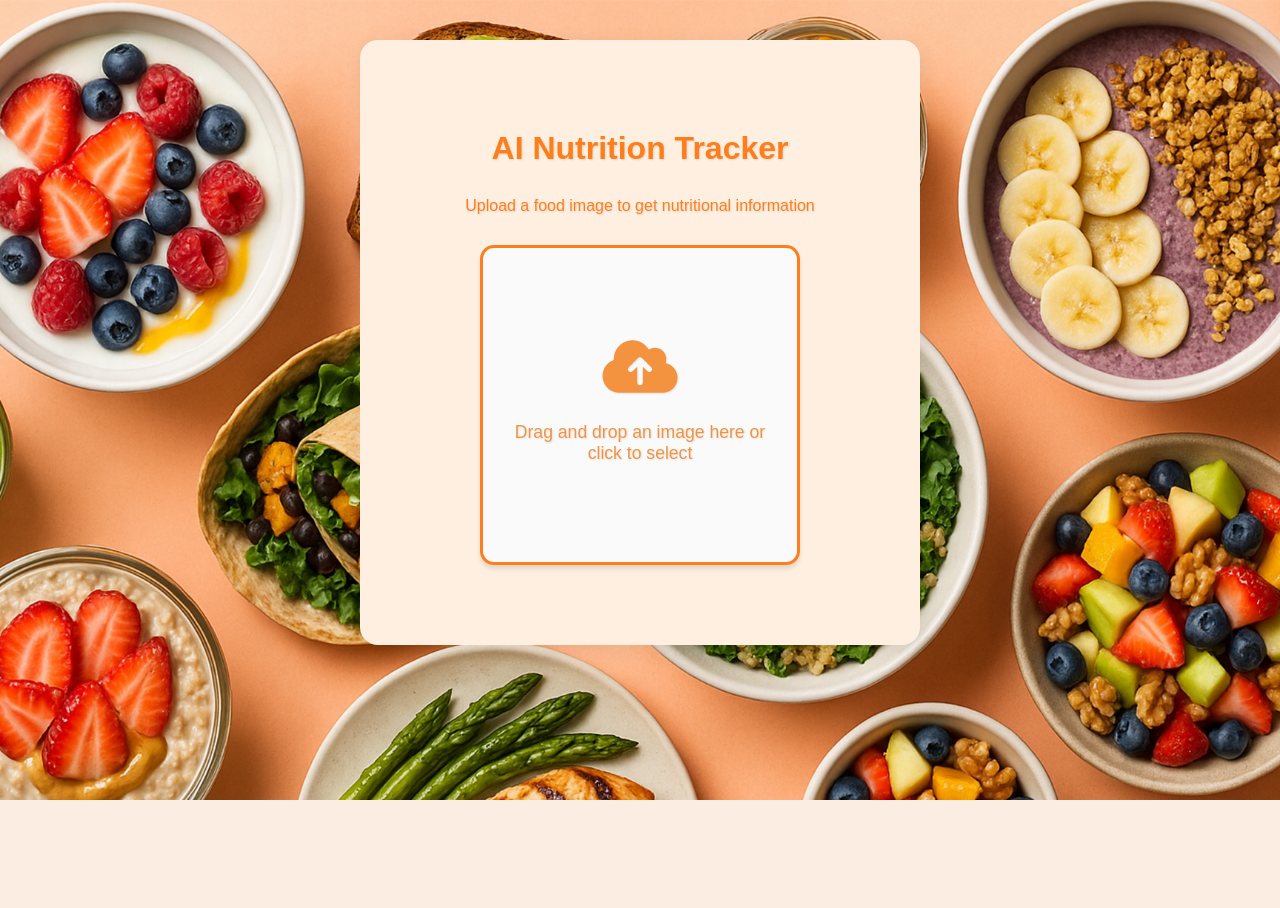
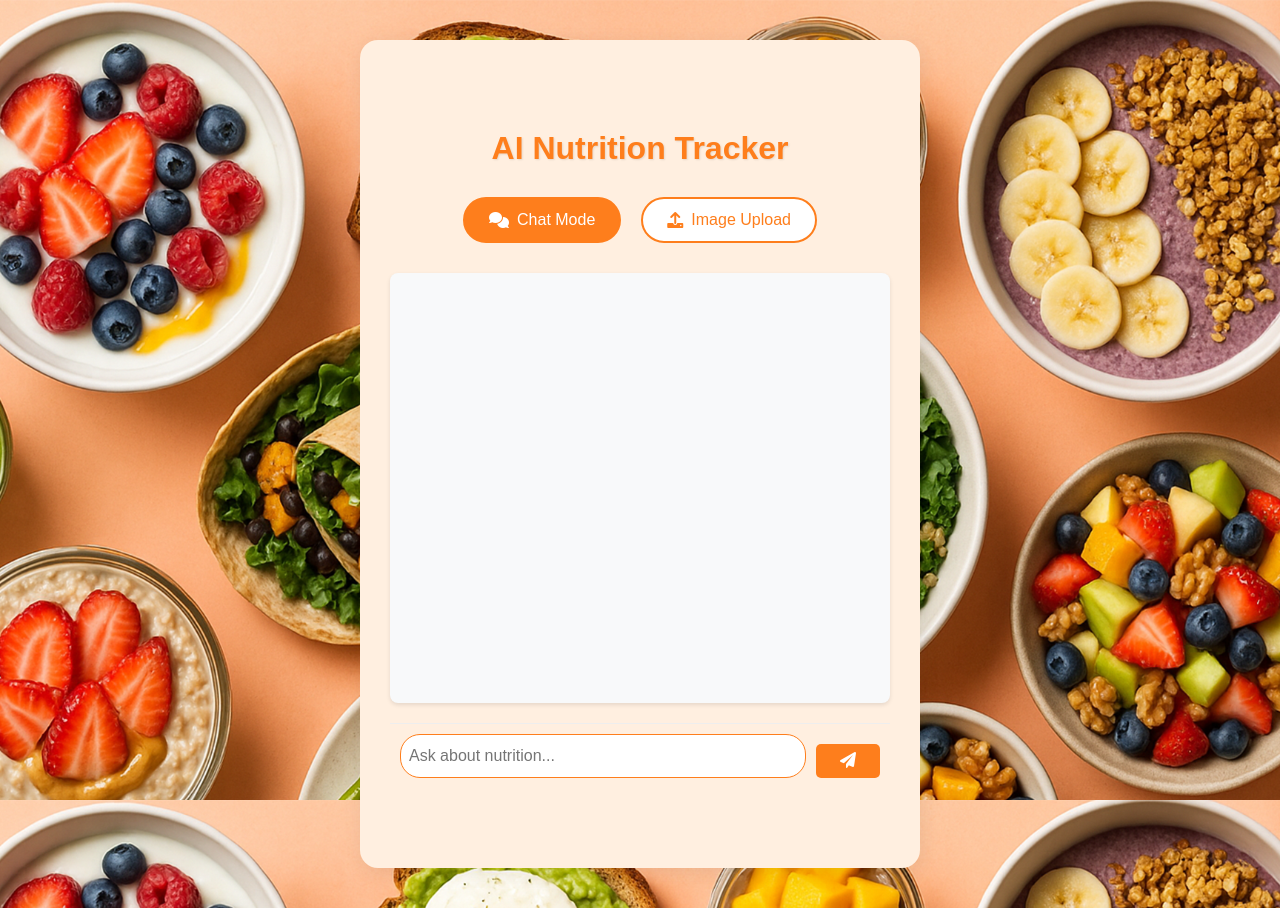
Before and after one commit to ThatCodebyTony/AI_Nutrition_Tracker, a Django app: page / in a window 1280 px wide. Before the commit the page ends 800 px from the top, so only its background shows below. Run offline with Django 5.2, Linux system fonts and the light colour scheme.

Commit message:
chat window and upload window mode

```diff
--- a/food_detector/templates/food_detector/upload.html
+++ b/food_detector/templates/food_detector/upload.html
@@ -12,8 +12,33 @@
     <div class="main-panel">
         <div class="container">
             <h1>AI Nutrition Tracker</h1>
-            <p>Upload a food image to get nutritional information</p>
 
+            <!-- Mode Toggle -->
+            <div class="mode-toggle">
+                <button id="chat-mode" class="mode-button active">
+                    <i class="fas fa-comments"></i> Chat Mode
+                </button>
+                <button id="upload-mode" class="mode-button">
+                    <i class="fas fa-upload"></i> Image Upload
+                </button>
+            </div>
+
+            <!-- Chat Interface (Shown by default) -->
+            <div id="chat-interface" class="interface-section">
+                <div class="chat-container" id="chat-container">
+                    <!-- Messages will appear here -->
+                </div>
+                <form id="chat-form" class="chat-form">
+                    {% csrf_token %}
+                    <input type="text" id="user-input" placeholder="Ask about nutrition..." required>
+                    <button type="submit" class="button">
+                        <i class="fas fa-paper-plane"></i>
+                    </button>
+                </form>
+            </div>
+
+            <!-- Upload Interface (Hidden by default) -->
+            <div id="upload-interface" class="interface-section" style="display: none;">
                 <form method="post" enctype="multipart/form-data" id="upload-form">
                     {% csrf_token %}
                     <div class="upload-area" id="drop-area">
@@ -32,11 +57,13 @@
                 </form>
             </div>
         </div>
+    </div>
 
     <button class="back-to-top" id="backToTop">
         <i class="fas fa-arrow-up"></i>
     </button>
 
     <script src="{% static 'js/script.js' %}"></script>
+    <script src="{% static 'js/chat.js' %}"></script>
 </body>
 </html>
--- a/food_detector/urls.py
+++ b/food_detector/urls.py
@@ -3,4 +3,5 @@ from . import views
 
 urlpatterns = [
     path('', views.upload_image, name='upload_image'),
+    path('chat/', views.chat, name='chat'),
 ]
--- a/food_detector/views.py
+++ b/food_detector/views.py
@@ -2,6 +2,9 @@ from django.shortcuts import render
 from django.core.files.storage import FileSystemStorage
 from django.http import JsonResponse
 from main import detect_food
+from transformers import AutoTokenizer, AutoModelForCausalLM
+import torch
+
 
 def upload_image(request):
     if request.method == 'POST' and request.FILES.get('image'):
@@ -18,3 +21,41 @@ def upload_image(request):
             'results': results
         })
     return render(request, 'food_detector/upload.html')
+
+# Initialize model and tokenizer globally
+tokenizer = AutoTokenizer.from_pretrained("Qwen/Qwen3-0.6B", trust_remote_code=True)
+model = AutoModelForCausalLM.from_pretrained("Qwen/Qwen3-0.6B", trust_remote_code=True, device_map="auto")
+
+def chat(request):
+    if request.method == 'POST':
+        print("[DEBUG] Received POST to /chat/")
+        message = request.POST.get('message')
+        if not message:
+            return JsonResponse({'response': 'No message provided'})
+
+        # Add context for nutrition-related conversations
+        prompt = f"You are a nutrition expert assistant. Help answer this nutrition-related question: {message}"
+
+        try:
+            # Generate response
+            input_ids = tokenizer.encode(prompt, return_tensors="pt").to('cuda')
+            outputs = model.generate(
+                input_ids,
+                max_length=200,  # Increased length for more detailed responses
+                num_return_sequences=1,
+                temperature=0.7,
+                pad_token_id=tokenizer.eos_token_id
+            )
+
+            response = tokenizer.decode(outputs[0], skip_special_tokens=True)
+
+            # Extract the actual response (remove the prompt)
+            response = response.replace(prompt, '').strip()
+
+            return JsonResponse({'response': response})
+
+        except Exception as e:
+            print(f"Error generating response: {e}")
+            return JsonResponse({'response': 'I apologize, but I encountered an error processing your request.'})
+
+    return render(request, 'food_detector/upload.html')
--- a/static/css/style.css
+++ b/static/css/style.css
@@ -243,3 +243,234 @@ h1 {
 .upload-area.highlight .upload-text {
     color: #ffd3ac; /* darker orange on hover */
 }
+
+
+/* chatbot styles */
+
+/* Add these styles to your existing CSS */
+.chat-container {
+    height: 400px;
+    overflow-y: auto;
+    margin-bottom: 20px;
+    padding: 20px;
+    background: white;
+    border-radius: 8px;
+    box-shadow: 0 2px 4px rgba(0,0,0,0.1);
+}
+
+.chat-message {
+    margin-bottom: 15px;
+    padding: 10px 15px;
+    border-radius: 8px;
+    max-width: 80%;
+}
+
+.user-message {
+    background-color: #fe7e1c;
+    color: white;
+    margin-left: auto;
+}
+
+.bot-message {
+    background-color: #f5f5f5;
+    color: #333;
+    margin-right: auto;
+}
+
+.chat-form {
+    display: flex;
+    gap: 10px;
+}
+
+#user-input {
+    flex: 1;
+    padding: 10px;
+    border: 2px solid #fe7e1c;
+    border-radius: 5px;
+    font-size: 16px;
+}
+
+#user-input:focus {
+    outline: none;
+    border-color: #ffd3ac;
+}
+
+/* Add chat button to main page */
+.chat-button {
+    position: fixed;
+    bottom: 40px;
+    right: 40px;
+    background-color: #fe7e1c;
+    color: white;
+    width: 60px;
+    height: 60px;
+    border-radius: 50%;
+    display: flex;
+    align-items: center;
+    justify-content: center;
+    cursor: pointer;
+    box-shadow: 0 2px 5px rgba(0,0,0,0.2);
+    transition: all 0.3s ease;
+    z-index: 1000;
+}
+
+.chat-button:hover {
+    transform: scale(1.1);
+}
+
+/* Chat interface styles */
+.chat-wrapper {
+    position: fixed;
+    bottom: 80px;
+    right: 20px;
+    width: 300px;
+    background: white;
+    border-radius: 10px;
+    box-shadow: 0 2px 10px rgba(0,0,0,0.1);
+    display: none;
+    z-index: 1000;
+}
+
+.chat-header {
+    background: #fe7e1c;
+    color: white;
+    padding: 10px 15px;
+    border-radius: 10px 10px 0 0;
+    display: flex;
+    justify-content: space-between;
+    align-items: center;
+}
+
+.minimize-button {
+    background: none;
+    border: none;
+    color: white;
+    cursor: pointer;
+}
+
+.chat-container {
+    height: 300px;
+    overflow-y: auto;
+    padding: 15px;
+    background: #f8f9fa;
+}
+
+.chat-form {
+    display: flex;
+    padding: 10px;
+    gap: 10px;
+    border-top: 1px solid #eee;
+}
+
+#user-input {
+    flex: 1;
+    padding: 8px;
+    border: 1px solid #fe7e1c;
+    border-radius: 20px;
+    outline: none;
+}
+
+.chat-message {
+    margin-bottom: 10px;
+    padding: 8px 12px;
+    border-radius: 15px;
+    max-width: 80%;
+    word-wrap: break-word;
+}
+
+.user-message {
+    background: #fe7e1c;
+    color: white;
+    margin-left: auto;
+    border-bottom-right-radius: 5px;
+}
+
+.bot-message {
+    background: white;
+    color: #333;
+    margin-right: auto;
+    border-bottom-left-radius: 5px;
+}
+
+/* Adjust chat button position */
+.chat-button {
+    position: fixed;
+    bottom: 20px;
+    right: 20px;
+    width: 50px;
+    height: 50px;
+    border-radius: 25px;
+    background: #fe7e1c;
+    color: white;
+    border: none;
+    cursor: pointer;
+    display: flex;
+    align-items: center;
+    justify-content: center;
+    box-shadow: 0 2px 5px rgba(0,0,0,0.2);
+    z-index: 1000;
+}
+
+.chat-button:hover {
+    transform: scale(1.1);
+}
+
+/* mode toggle styles */
+
+.mode-toggle {
+    margin-bottom: 30px;
+    display: flex;
+    justify-content: center;
+    gap: 20px;
+}
+
+.mode-button {
+    padding: 12px 24px;
+    border: 2px solid #fe7e1c;
+    background-color: white;
+    color: #fe7e1c;
+    border-radius: 25px;
+    cursor: pointer;
+    font-size: 16px;
+    transition: all 0.3s ease;
+    display: flex;
+    align-items: center;
+    gap: 8px;
+}
+
+.mode-button:hover {
+    background-color: #fff3e8;
+}
+
+.mode-button.active {
+    background-color: #fe7e1c;
+    color: white;
+}
+
+.interface-section {
+    transition: all 0.3s ease;
+}
+
+#chat-interface .chat-container {
+    height: 400px;
+    margin-bottom: 20px;
+}
+
+.loading {
+    opacity: 0.6;
+    font-style: italic;
+}
+
+.bot-message.loading::after {
+    content: '';
+    display: inline-block;
+    animation: ellipsis 1.5s infinite;
+    width: 20px;
+    text-align: left;
+}
+
+@keyframes ellipsis {
+    0% { content: '.'; }
+    33% { content: '..'; }
+    66% { content: '...'; }
+}
--- /dev/null
+++ b/static/js/chat.js
@@ -0,0 +1,72 @@
+document.addEventListener('DOMContentLoaded', function() {
+    // Mode switching
+    const chatMode = document.getElementById('chat-mode');
+    const uploadMode = document.getElementById('upload-mode');
+    const chatInterface = document.getElementById('chat-interface');
+    const uploadInterface = document.getElementById('upload-interface');
+    const chatForm = document.getElementById('chat-form');
+    const userInput = document.getElementById('user-input');
+    const chatContainer = document.getElementById('chat-container');
+
+    // Mode switching functionality
+    chatMode.addEventListener('click', () => {
+        chatMode.classList.add('active');
+        uploadMode.classList.remove('active');
+        chatInterface.style.display = 'block';
+        uploadInterface.style.display = 'none';
+    });
+
+    uploadMode.addEventListener('click', () => {
+        uploadMode.classList.add('active');
+        chatMode.classList.remove('active');
+        uploadInterface.style.display = 'block';
+        chatInterface.style.display = 'none';
+    });
+
+    // Handle chat form submission
+    chatForm.addEventListener('submit', function(e) {
+        e.preventDefault();
+
+        const message = userInput.value;
+        if (!message.trim()) return;
+
+        // Add user message
+        addMessage(message, 'user');
+        userInput.value = '';
+
+        // Show loading state
+        addMessage('...', 'bot loading');
+
+        // Get bot response
+        fetch('/chat/', {
+            method: 'POST',
+            headers: {
+                'Content-Type': 'application/x-www-form-urlencoded',
+                'X-CSRFToken': document.querySelector('[name=csrfmiddlewaretoken]').value
+            },
+            body: `message=${encodeURIComponent(message)}`
+        })
+        .then(response => response.json())
+        .then(data => {
+            // Remove loading message
+            chatContainer.removeChild(chatContainer.lastChild);
+            // Add bot response
+            addMessage(data.response, 'bot');
+            chatContainer.scrollTop = chatContainer.scrollHeight;
+        })
+        .catch(error => {
+            console.error('Error:', error);
+            // Remove loading message
+            chatContainer.removeChild(chatContainer.lastChild);
+            addMessage('Sorry, I encountered an error.', 'bot');
+        });
+    });
+
+    function addMessage(text, sender) {
+        const messageDiv = document.createElement('div');
+        messageDiv.classList.add('chat-message', `${sender}-message`);
+        messageDiv.textContent = text;
+        chatContainer.appendChild(messageDiv);
+        chatContainer.scrollTop = chatContainer.scrollHeight;
+    }
+});
```
Also changed, not shown: food_detector/templates/food_detector/chat.html (added, +28 -0 lines), media/20250605_170609_BKR2f4E.jpg (added), media/20250605_170609_UNtvrd2.jpg (added), media/20250605_170609_X97psM9.jpg (added), media/__opt__aboutcom__coeus__resources__content_migration__serious_eats__seriouseats_iyHHuea.com__images__2015__01__20150127-san-francisco-pizza-by-the-slice-pizza-shop-29d0db5cbaa748038a00ebde8cf543f7.jpg (added), media/dragged-image_vo49Had.jpg (added). Lines whose indentation alone changed are shown as unchanged.
